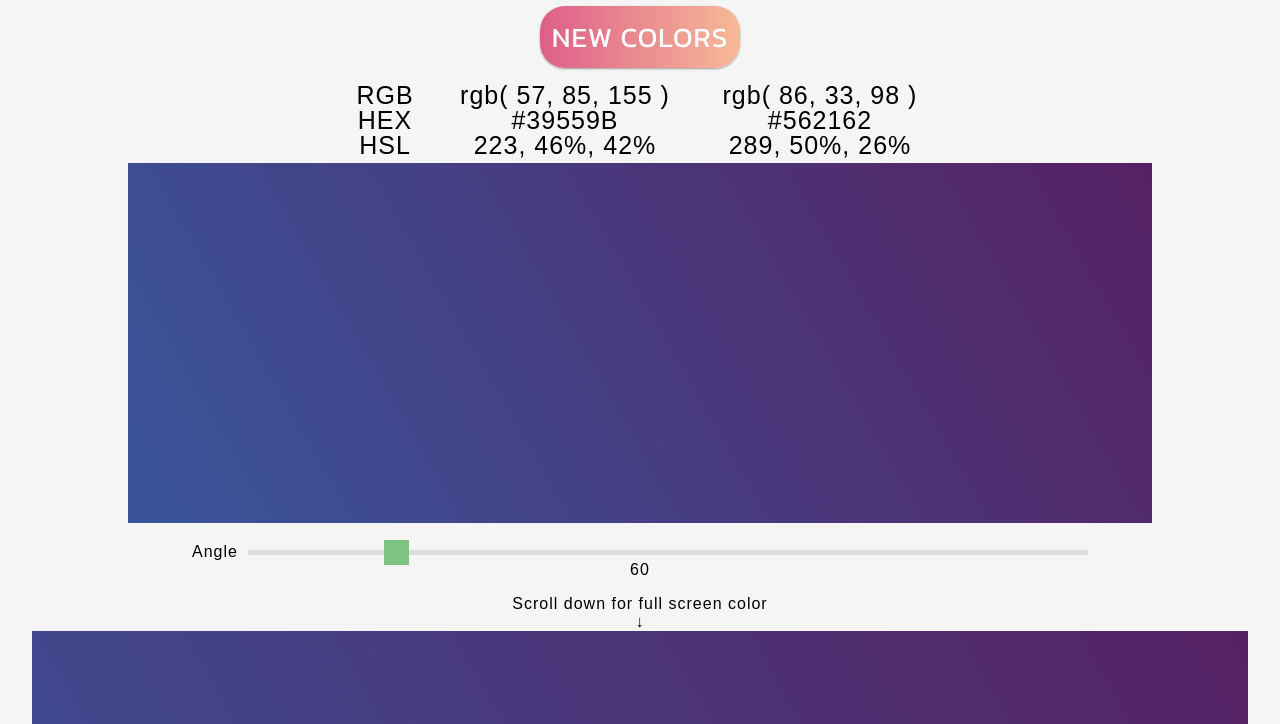
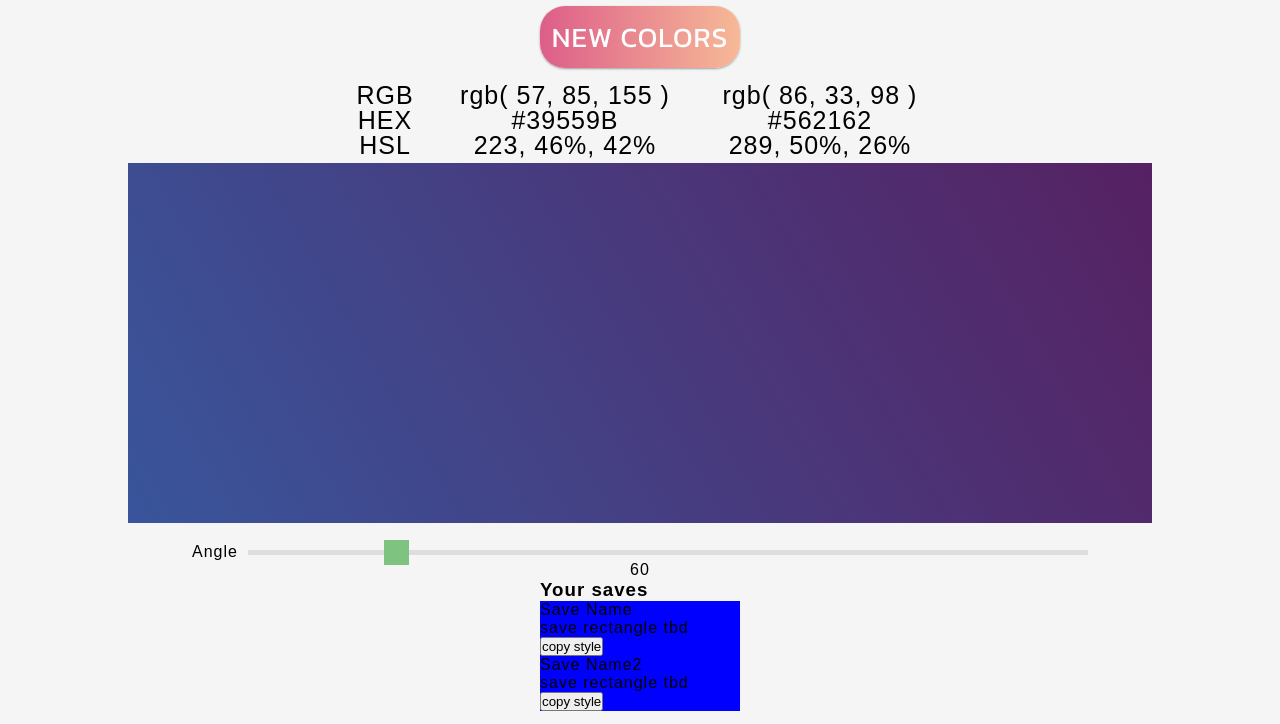
Before and after one commit to mbeckdev/background-generator, a plain HTML site: page index.html in a window 1280 px wide. Shown: the part 70-794 px from the top of the page. Drawn offline with Linux system fonts and the light colour scheme; a web font is replaced by a local one.

Commit message:
Start of save section

```diff
--- a/index.html
+++ b/index.html
@@ -52,7 +52,31 @@
         />
       </div>
       <div id="range-num">dur</div>
-
+      <div id="save-section-wrapper">
+        <h3>Your saves</h3>
+        <div id="save-section">
+          <div class="a-save">
+            <p>Save Name</p>
+            <div>save rectangle tbd</div>
+            <button>
+              copy style
+              <!-- background-image: linear-gradient( 60deg , -->
+              <!-- rgb(232, 62, 119), rgb(238, 135, 131)); -->
+            </button>
+          </div>
+        </div>
+        <div id="save-section">
+          <div class="a-save">
+            <p>Save Name2</p>
+            <div>save rectangle tbd</div>
+            <button>
+              copy style
+              <!-- background-image: linear-gradient( 60deg , -->
+              <!-- rgb(232, 62, 119), rgb(238, 135, 131)); -->
+            </button>
+          </div>
+        </div>
+      </div>
       <div id="scroll-text">Scroll down for full screen color</div>
       <div>&#x2193;</div>
     </div>
--- a/styles.css
+++ b/styles.css
@@ -216,12 +216,18 @@ h2 {
   width: 100px;
   /* background-color: blue; */
 }
-/* .testhsl { */
-/* background-color: hsl(180, 100%, 50%); */
-/* } */
-/* .testrgb { */
-/* background-color: rgb(255,255,0); */
-/* } */
+
+#save-section {
+  display: flex;
+  flex-direction: row;
+}
+.a-save {
+  width: 200px;
+  background-color: blue;
+}
+.a-save button {
+  /* width: 300px; */
+}
 
 @media only screen and (min-width: 300px) {
   body {
@@ -238,11 +244,6 @@ h2 {
   /* min-width: calc(1920px / 3); */
   /* } */
   #new-color-wrapper {
-    /* padding: 0 30px; */
-    /* min-width: calc(1920px / 3); */
-    /* width: unset; */
-    /* min-width: 300px; */
-    /* max-width: 1000px; */
     width: 90vw;
   }
   #new-color-wrapper p {
```
